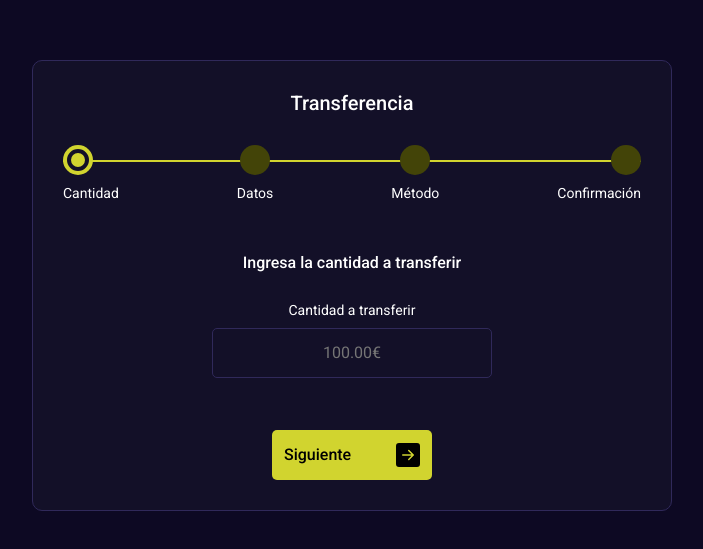
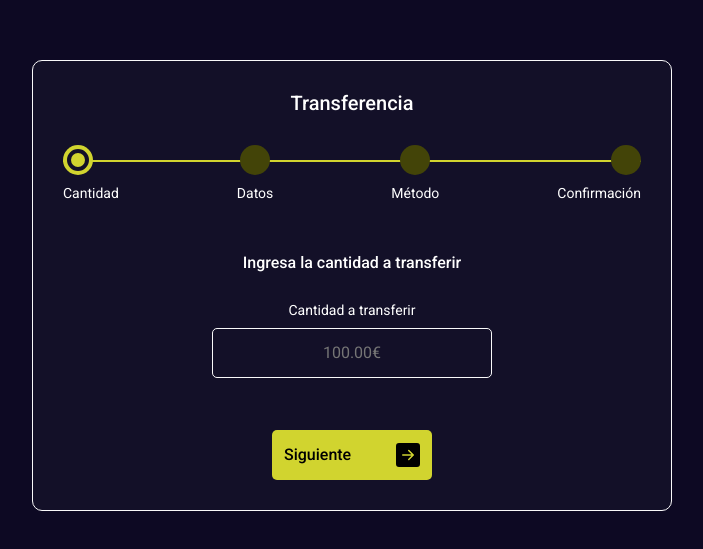
Before and after one commit to piltrimon86/Formulario, a website: page index.html in a window 1280 px wide. Shown: the part 115-664 px from the top of the page, without its empty margins (288-991 px from the left). Drawn offline with Linux system fonts and the light colour scheme.

Commit message:
ajuste de estilos

```diff
--- a/sass/_formulario.scss
+++ b/sass/_formulario.scss
@@ -42,7 +42,6 @@
         scroll-snap-align: start;
         min-width: 100%;
         flex-direction: column;
-		// display: none;
         display: flex;
         justify-content: center;
         &--active {
--- a/sass/_variables.scss
+++ b/sass/_variables.scss
@@ -1,7 +1,7 @@
 $fuente-primaria: 'Roboto', sans-serif;
 $color-fondo: #0d0923;
 $color-fondo-formulario: #131028;
-$color-borde: #30295a;
+$color-borde: #f9f9fa;
 $color-borde-activo: #4f4a72;
 $color-primario: #d1d42f;
 $color-primario-deshabilitado: #434408;
```
Also changed, not shown: public/bundle.css, 1 other file. Lines whose indentation alone changed are shown as unchanged.
